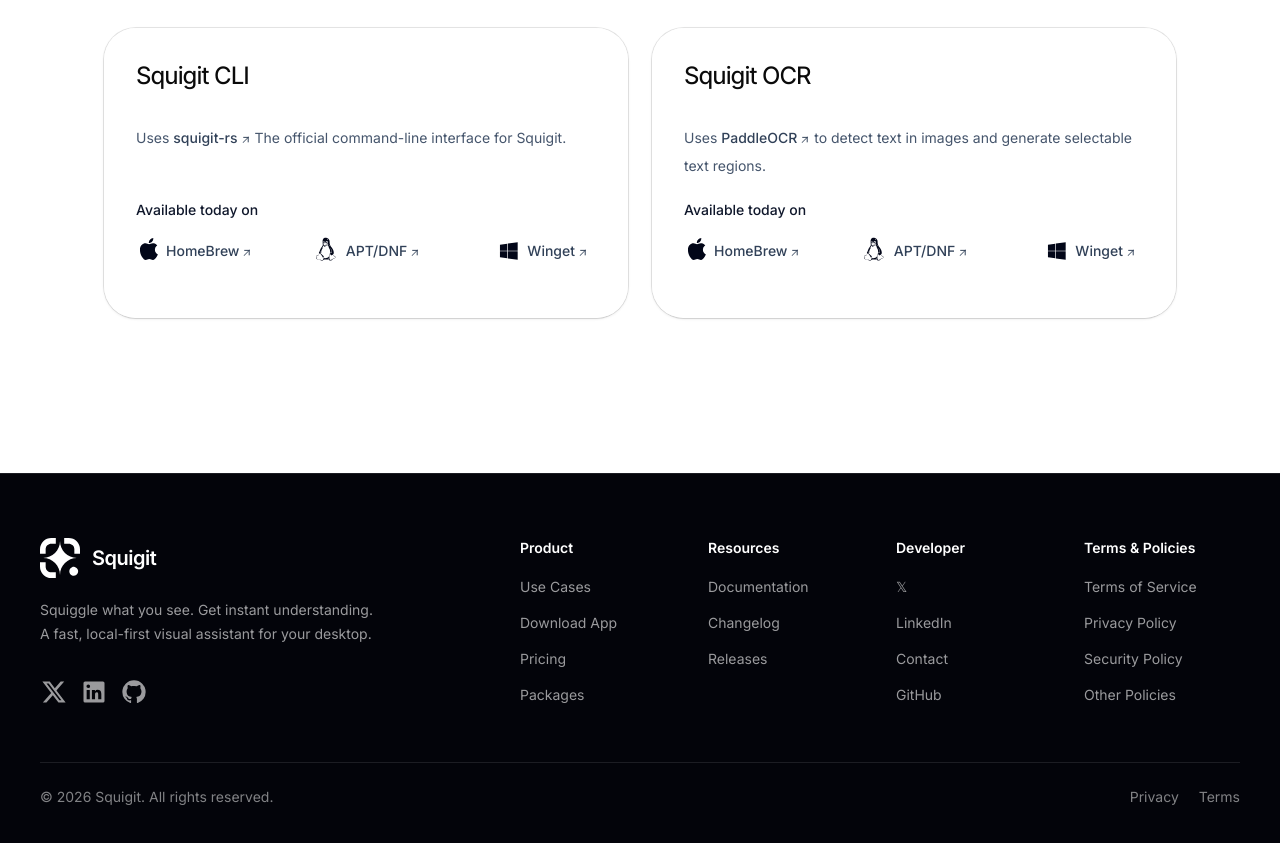
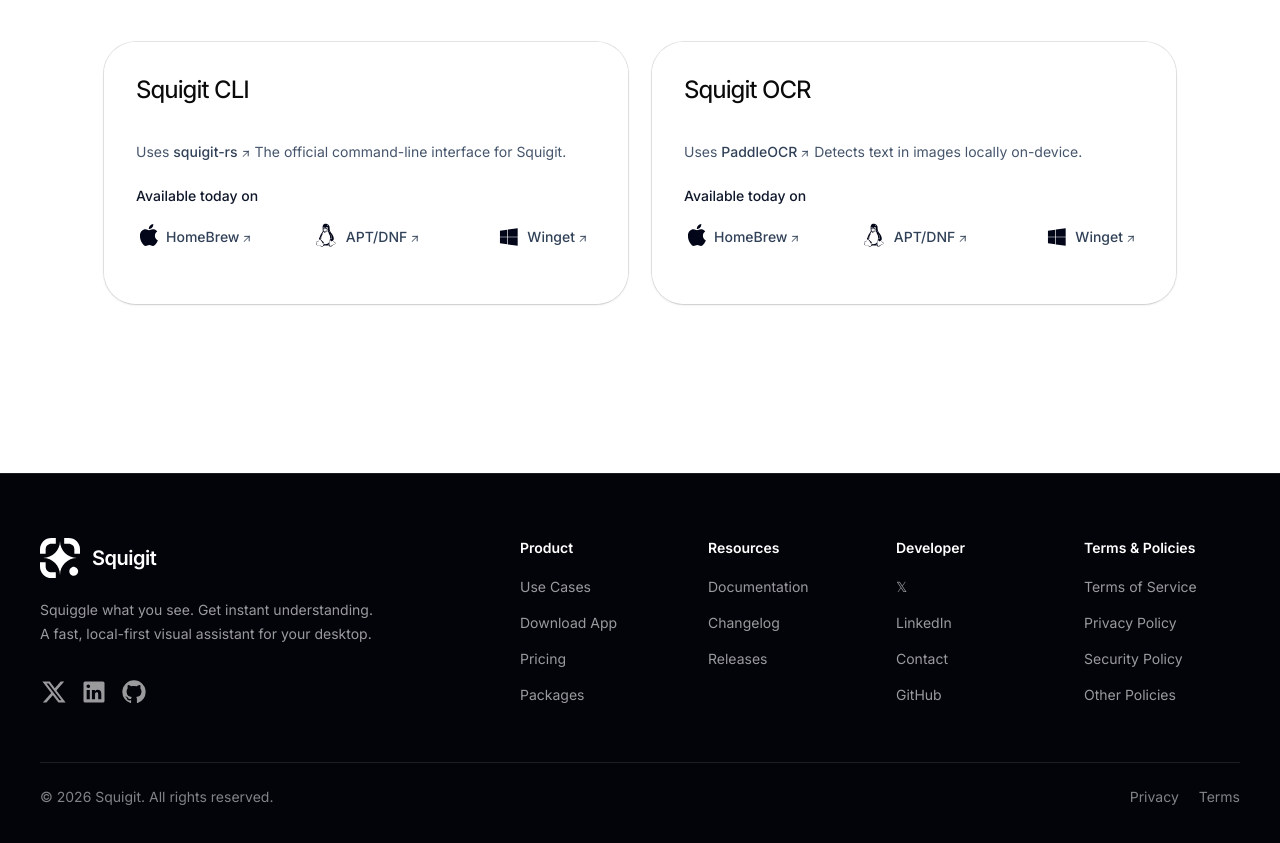
Before and after one commit to squigit-org/squigit-org.github.io, a React app: page / in a window 1280 px wide. Shown: the part 6932-7775 px from the top of the page. Built offline with nearby package versions, Linux system fonts and the light colour scheme; the HTML template or start-up script is replaced by a standard one.

Commit message:
fix: update Node.js version to 24 and configure-pages action to v5; refine Squigit OCR description

```diff
--- a/src/features/landing-page/Products.tsx
+++ b/src/features/landing-page/Products.tsx
@@ -36,8 +36,7 @@
     title: "Squigit OCR",
     sourceName: "PaddleOCR",
     sourceUrl: LINKS.products.paddleOcrSource,
-    description:
-      "to detect text in images and generate selectable text regions.",
+    description: "Detects text in images locally on-device.",
     wingetUrl: LINKS.products.ocrWingetPullRequest,
   },
 ];
```
